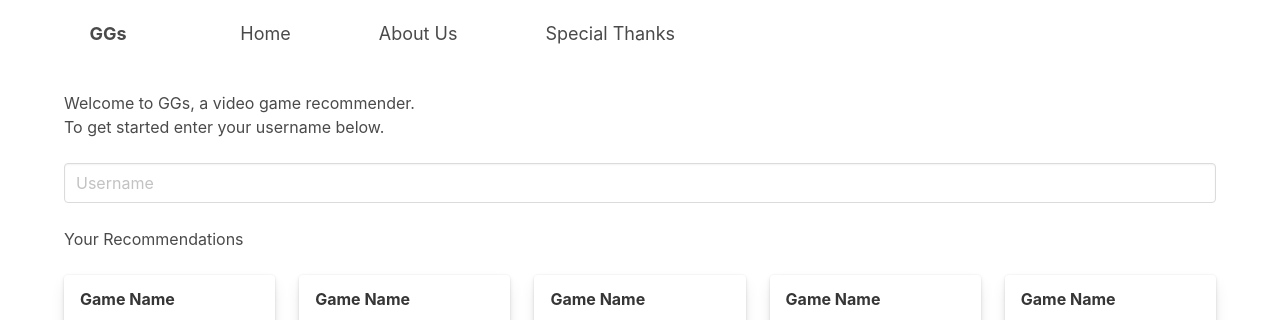
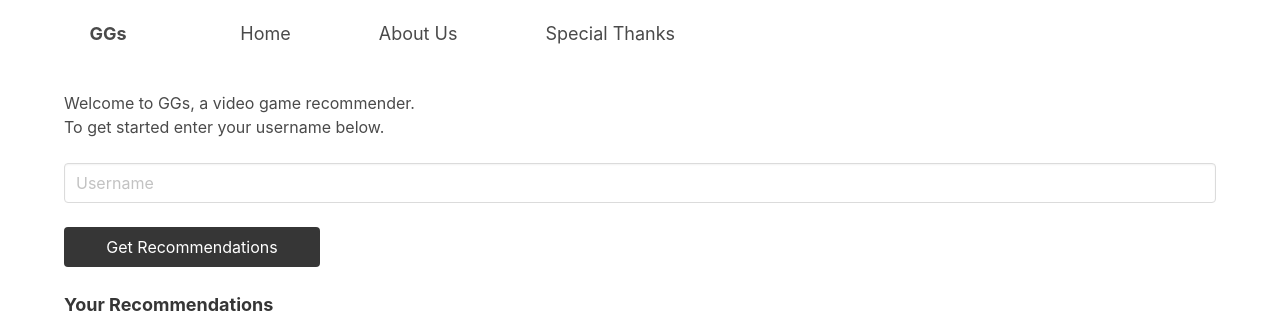
Before and after one commit to benrmn/csce489groupproj, a Flask app: page / in a window 1280 px wide. Shown: the top 320 px of the page. Run offline with Flask 2, Linux system fonts and the light colour scheme.

Commit message:
Update index.html

```diff
--- a/templates/index.html
+++ b/templates/index.html
@@ -7,9 +7,11 @@
     <p>Welcome to GGs, a video game recommender.</p>
     <p>To get started enter your username below.</p>
     <br>
-    <input class="input" type="text" placeholder="Username">
+    <input class="input" type="text" placeholder="Username" style="display: inline;">
     <br>
-    <h2>Your Recommendations</h2>
+    <input class="button is-dark" type="submit" value="Get Recommendations" style="width: 20vw">
+    <br>
+    <h2 style="font-size: 18px"><strong>Your Recommendations</strong></h2>
     <br>
     <div class="columns is-mobile is-multiline is centered">
         <div class="column">
```
